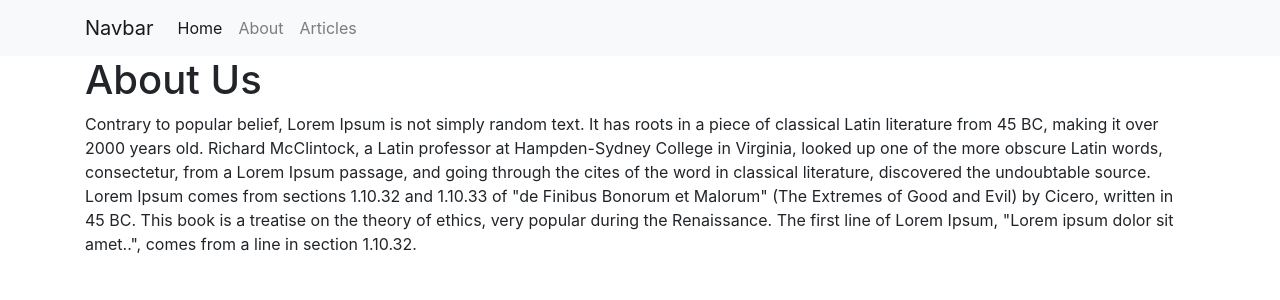
After one commit to elraphty/flaskApp, a Flask app: page /about in a window 1280 px wide. The commit adds this page. Shown: the top 300 px of the page. Run offline with Flask 2, Linux system fonts and the light colour scheme; some libraries are stand-ins or nearby versions.

Commit message:
added dummy data files

```diff
--- a/app.py
+++ b/app.py
@@ -6,9 +6,9 @@ app = Flask(__name__)
 def index():
     return render_template('index.html')
 
-@app.route('/hello')
-def hello():
-    return 'Hello, World!'
+@app.route('/about')
+def about():
+    return render_template('about.html')
 
 if __name__ == '__main__':
     app.run(debug=True)
--- /dev/null
+++ b/templates/about.html
@@ -0,0 +1,6 @@
+{% extends 'layout.html' %}
+
+{% block body %}
+    <h1>About Us</h1>
+    <p>Contrary to popular belief, Lorem Ipsum is not simply random text. It has roots in a piece of classical Latin literature from 45 BC, making it over 2000 years old. Richard McClintock, a Latin professor at Hampden-Sydney College in Virginia, looked up one of the more obscure Latin words, consectetur, from a Lorem Ipsum passage, and going through the cites of the word in classical literature, discovered the undoubtable source. Lorem Ipsum comes from sections 1.10.32 and 1.10.33 of "de Finibus Bonorum et Malorum" (The Extremes of Good and Evil) by Cicero, written in 45 BC. This book is a treatise on the theory of ethics, very popular during the Renaissance. The first line of Lorem Ipsum, "Lorem ipsum dolor sit amet..", comes from a line in section 1.10.32.</p>
+{% endblock %}
--- a/templates/includes/_navbar.html
+++ b/templates/includes/_navbar.html
@@ -0,0 +1,23 @@
+<nav class="navbar navbar-expand-lg navbar-light bg-light">
+    <div class="container">
+        <a class="navbar-brand" href="/">Navbar</a>
+        <button class="navbar-toggler" type="button" data-toggle="collapse" data-target="#navbarSupportedContent"
+            aria-controls="navbarSupportedContent" aria-expanded="false" aria-label="Toggle navigation">
+            <span class="navbar-toggler-icon"></span>
+        </button>
+
+        <div class="collapse navbar-collapse" id="navbarSupportedContent">
+            <ul class="navbar-nav mr-auto">
+                <li class="nav-item active">
+                    <a class="nav-link" href="/">Home <span class="sr-only">(current)</span></a>
+                </li>
+                <li class="nav-item">
+                    <a class="nav-link" href="/about">About</a>
+                </li>
+                <li class="nav-item">
+                    <a class="nav-link" href="/articles">Articles</a>
+                </li>
+            </ul>
+        </div>
+    </div>
+</nav>
--- a/templates/layout.html
+++ b/templates/layout.html
@@ -8,7 +8,10 @@
     <link rel="stylesheet" href="https://stackpath.bootstrapcdn.com/bootstrap/4.3.1/css/bootstrap.min.css" integrity="sha384-ggOyR0iXCbMQv3Xipma34MD+dH/1fQ784/j6cY/iJTQUOhcWr7x9JvoRxT2MZw1T" crossorigin="anonymous">
 </head>
 <body>
-    {% block body %} {% endblock %}
+    {% include 'includes/_navbar.html' %}
+    <div class="container">
+        {% block body %} {% endblock %}
+    </div>
 </body>
 <script src="https://code.jquery.com/jquery-3.3.1.slim.min.js" integrity="sha384-q8i/X+965DzO0rT7abK41JStQIAqVgRVzpbzo5smXKp4YfRvH+8abtTE1Pi6jizo" crossorigin="anonymous"></script>
 <script src="https://cdnjs.cloudflare.com/ajax/libs/popper.js/1.14.7/umd/popper.min.js" integrity="sha384-UO2eT0CpHqdSJQ6hJty5KVphtPhzWj9WO1clHTMGa3JDZwrnQq4sF86dIHNDz0W1" crossorigin="anonymous"></script>
```
Also changed, not shown: data.py (added, +25 -0 lines), templates/index.html (+6 -1 lines), templates/articles.html (added).
